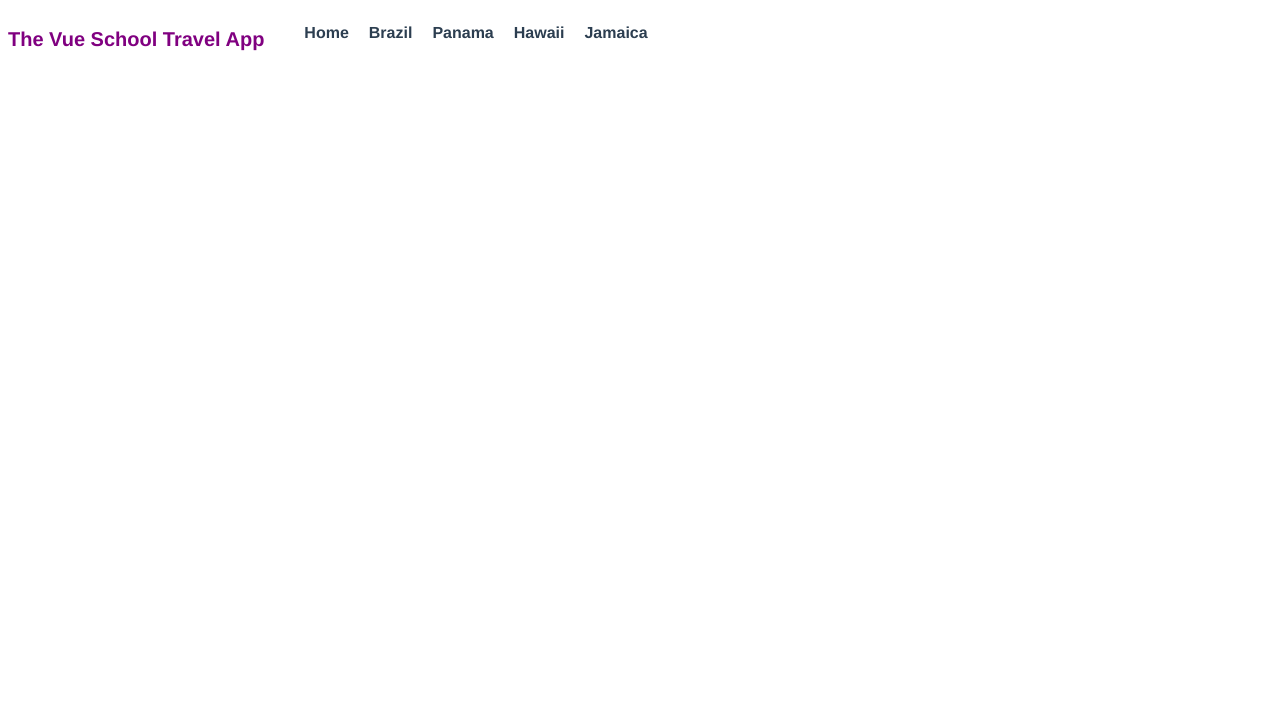
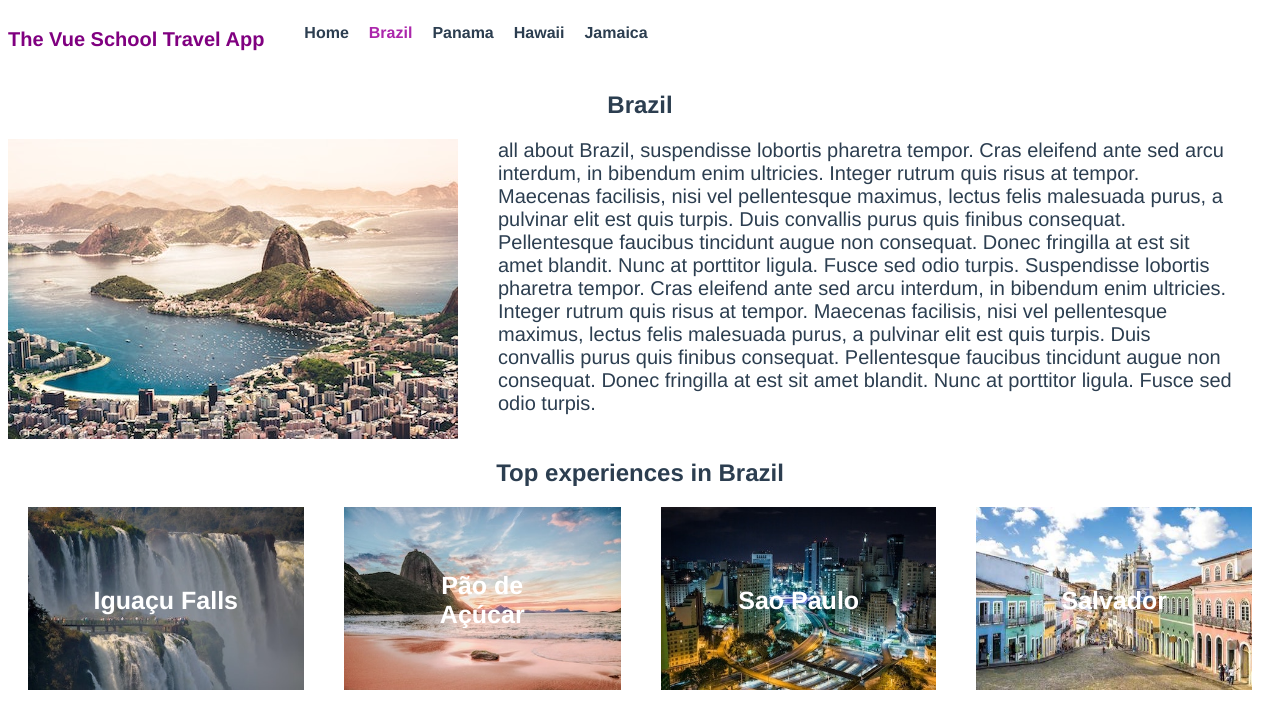
Before and after one commit to Adekabang/vue-router, a Vue app in the folder vue-travel-app/: page /destination/brazil in a window 1280 px wide. Shown: the top 728 px of the page. Built offline with nearby package versions, Linux system fonts and the light colour scheme.

Commit message:
add children route and ExperienceDetails component, change url path from detail to destination

```diff
--- a/vue-travel-app/src/router/index.js
+++ b/vue-travel-app/src/router/index.js
@@ -11,10 +11,18 @@
     props: true
   },
   {
-    path: "/details/:slug",
+    path: "/destination/:slug",
     name: "DestinationDetails",
     props: true,
-    component: () => import( /* webpackChunkName: "DestinationDetails" */ "../views/DestinationDetails")
+    component: () => import( /* webpackChunkName: "DestinationDetails" */ "../views/DestinationDetails"),
+    children: [
+      {
+      path: ":experienceSlug",
+      name: "experienceDetails",
+      props: true,
+      component: () => import( /* webpackChunkName: "ExperienceDetails" */ "../views/ExperienceDetails"),
+      }
+    ]
   }
 ];
 
--- a/vue-travel-app/src/views/DestinationDetails.vue
+++ b/vue-travel-app/src/views/DestinationDetails.vue
@@ -1,4 +1,5 @@
 <template>
+  <div>
     <section class="destination">
       <h1>{{destination.name}}</h1>
       <div class="destination-details">
@@ -6,14 +7,30 @@
         <p>{{ destination.description }}</p>
       </div>
     </section>
+    <section class="experiences">
+      <h2>Top experiences in {{destination.name}}</h2>
+      <div class="cards">
+        <div v-for="experience in destination.experiences" :key="experience.slug" class="card">
+          <router-link :to="{
+            name: 'experienceDetails',
+            params: { experienceSlug: experience.slug}
+          }">
+            <img :src="require(`@/assets/${experience.image}`)" :alt="experience.name" />
+            <span class="card__text">{{experience.name}}</span>
+          </router-link>
+        </div>
+      </div>
+      <router-view :key="$route.path"/>
+    </section>
+
+  </div>
 </template>
 
 <script>
 import store from "@/store.js";
 export default {
   data() {
-    return {
-    };
+    return {};
   },
   props: {
     slug: {
@@ -47,4 +64,24 @@
   font-size: 20px;
   text-align: left;
 }
+.cards {
+  display: flex;
+}
+.cards img {
+  max-height: 200px;
+}
+.card {
+  padding: 0 20px;
+  position: relative;
+}
+.card__text {
+  position: absolute;
+  top: 50%;
+  left: 50%;
+  transform: translate(-50%, -50%);
+  color: white;
+  font-size: 25px;
+  font-weight: bold;
+  text-decoration: none;
+}
 </style>
--- /dev/null
+++ b/vue-travel-app/src/views/ExperienceDetails.vue
@@ -0,0 +1,56 @@
+<template>
+  <section>
+    <h1>Experiences</h1>
+      <h2>{{experience.name}}</h2>
+      <div class="experience-details">
+        <img :src="require(`@/assets/${experience.image}`)" :alt="experience.name" />
+        <p>{{ experience.description }}</p>
+      </div>
+    </section>
+</template>
+
+<script>
+import store from "@/store.js";
+  export default {
+  props: {
+      slug: {
+        type: String,
+        required: true
+      },
+      experienceSlug: {
+        type: String,
+        required: true
+      }
+    },
+    computed: {
+      destination() {
+        return store.destinations.find(
+          destination => destination.slug == this.slug
+        );
+      },
+      experience() {
+      return this.destination.experiences.find(
+        experience => experience.slug == this.experienceSlug
+      );
+    }
+    }
+  }
+</script>
+
+<style scoped>
+img {
+  max-width: 600px;
+  height: auto;
+  width: 100%;
+  max-height: 400px;
+}
+.experience-details {
+  display: flex;
+  justify-content: space-between;
+}
+p {
+  margin: 0 40px;
+  font-size: 20px;
+  text-align: left;
+}
+</style>
```
Lines whose indentation alone changed are shown as unchanged.
